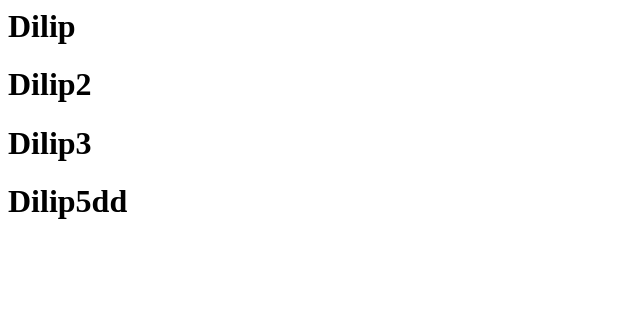
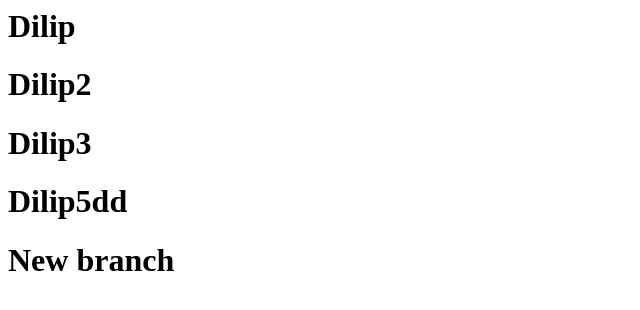
Before and after one commit to dilipthelip/gitTutorial, a plain HTML site: page Index.html in a window 1280 px wide. Shown: the whole page, without its empty margins (0-640 px from the left). Drawn offline with Linux system fonts and the light colour scheme.

Commit message:
added new module

```diff
--- a/Index.html
+++ b/Index.html
@@ -4,5 +4,9 @@
 <h1>Dilip2</h1>
 <h1>Dilip3</h1>
 <h1>Dilip5dd</h1>
+<div>
+<h1>New branch</h1>
+</div>
+
 </body>
 </html>
```
